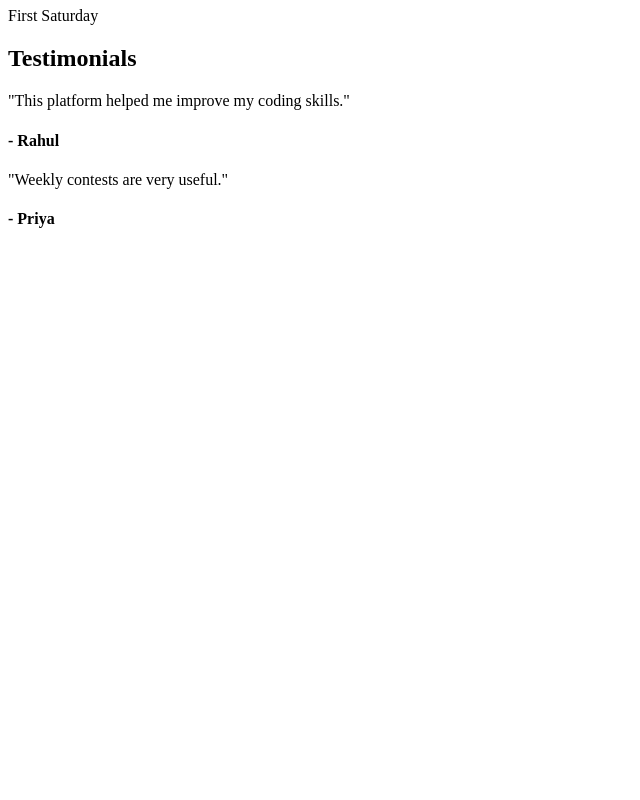
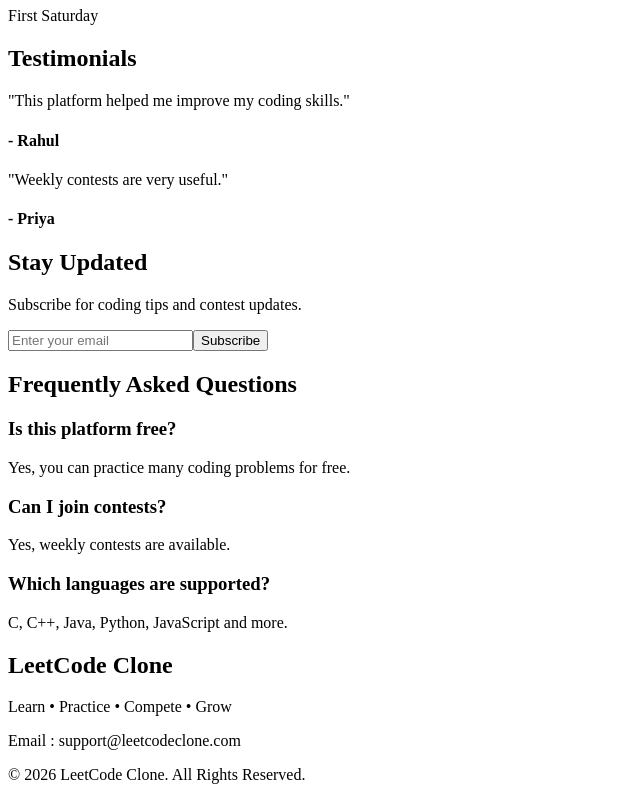
Before and after one commit to svk-vasanthkumar/React--Leetcode, a React (Vite) app: page / in a window 1280 px wide. Shown: the part 1903-2703 px from the top of the page, without its empty margins (0-640 px from the left). Before the commit the page ends 2152 px from the top, so only its background shows below. Built offline with nearby package versions, Linux system fonts and the light colour scheme.

Commit message:
Created Newsletter, FAQ and Footer components

```diff
--- a/src/App.jsx
+++ b/src/App.jsx
@@ -7,6 +7,9 @@ import Learning from "./components/Learning";
 import Contest from "./components/Contest";
 import Companies from "./components/Companies";
 import Testimonials from "./components/Testimonials";
+import Newsletter from "./components/Newsletter";
+import FAQ from "./components/FAQ";
+import Footer from "./components/Footer";
 
 function App() {
   return (
@@ -20,6 +23,9 @@ function App() {
       <Companies />
        <Contest />
        <Testimonials />
+       <Newsletter />
+       <FAQ />
+       <Footer />
     </>
   );
 }
--- /dev/null
+++ b/src/components/FAQ.jsx
@@ -0,0 +1,24 @@
+function FAQ() {
+  return (
+    <section>
+      <h2>Frequently Asked Questions</h2>
+
+      <div>
+        <h3>Is this platform free?</h3>
+        <p>Yes, you can practice many coding problems for free.</p>
+      </div>
+
+      <div>
+        <h3>Can I join contests?</h3>
+        <p>Yes, weekly contests are available.</p>
+      </div>
+
+      <div>
+        <h3>Which languages are supported?</h3>
+        <p>C, C++, Java, Python, JavaScript and more.</p>
+      </div>
+    </section>
+  );
+}
+
+export default FAQ;
--- /dev/null
+++ b/src/components/Footer.jsx
@@ -0,0 +1,15 @@
+function Footer() {
+  return (
+    <footer>
+      <h2>LeetCode Clone</h2>
+
+      <p>Learn • Practice • Compete • Grow</p>
+
+      <p>Email : support@leetcodeclone.com</p>
+
+      <p>© 2026 LeetCode Clone. All Rights Reserved.</p>
+    </footer>
+  );
+}
+
+export default Footer;
--- /dev/null
+++ b/src/components/Newsletter.jsx
@@ -0,0 +1,18 @@
+function Newsletter() {
+  return (
+    <section>
+      <h2>Stay Updated</h2>
+
+      <p>Subscribe for coding tips and contest updates.</p>
+
+      <input
+        type="email"
+        placeholder="Enter your email"
+      />
+
+      <button>Subscribe</button>
+    </section>
+  );
+}
+
+export default Newsletter;
```
